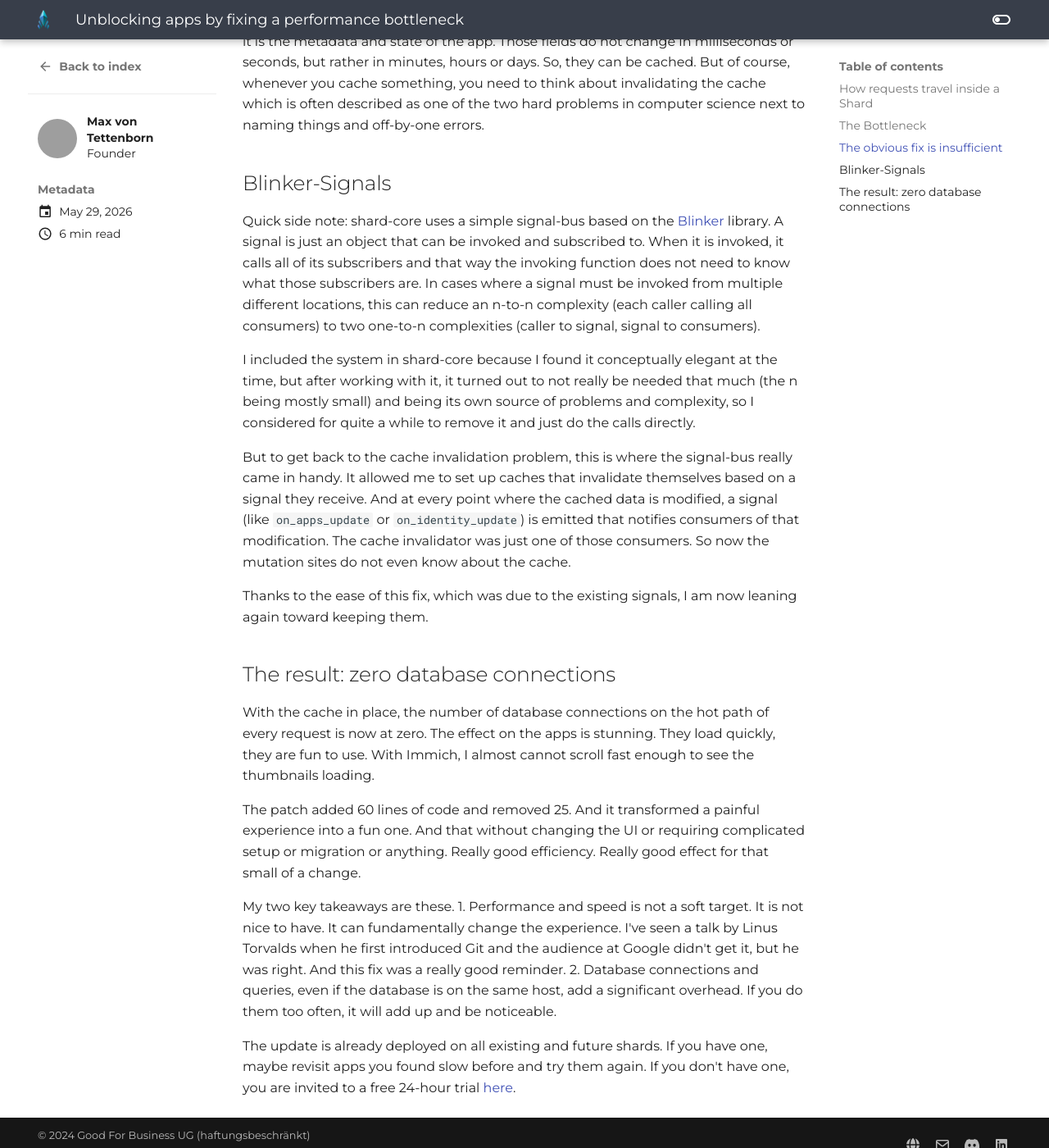
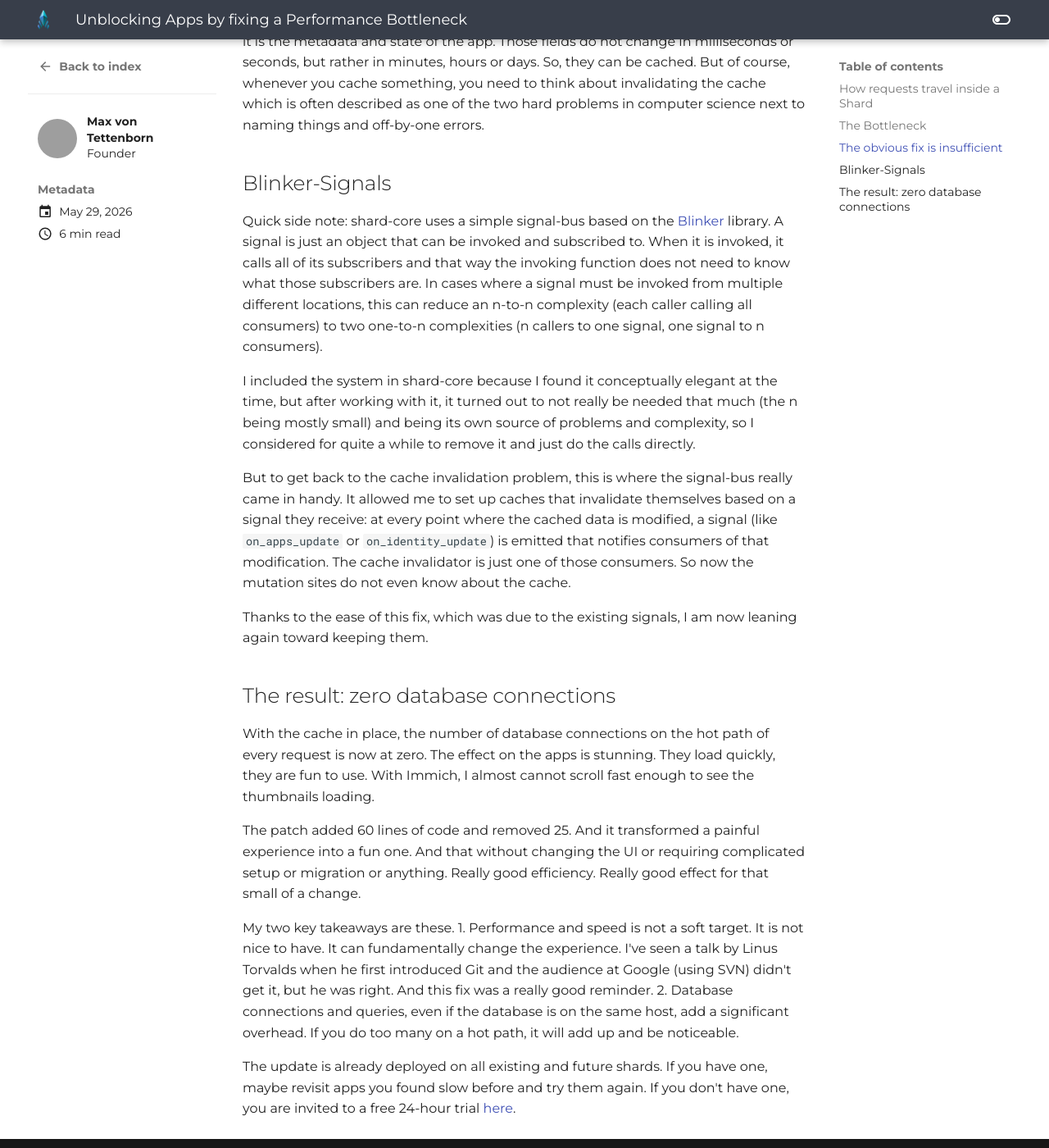
Before and after one commit to FreeshardBase/documentation, an MkDocs documentation site: the page built from docs/blog/posts/2026-05-29_unblocking_apps_performance_bottleneck/main.md, in a window 1280 px wide and 1400 px high, scrolled down 2650 px. Shown: the whole window at 82% size. Built offline with MkDocs 1.6.1 and Material for MkDocs 9.7.7, drawn with Linux system fonts in a browser that asks for light colours; some of the changed text lies outside the part shown; grey boxes are pictures that could not be loaded.

Commit message:
tiny last fixes

```diff
--- a/docs/blog/posts/2026-05-29_unblocking_apps_performance_bottleneck/main.md
+++ b/docs/blog/posts/2026-05-29_unblocking_apps_performance_bottleneck/main.md
@@ -5,7 +5,7 @@ authors:
   - max
 ---
 
-# Unblocking apps by fixing a performance bottleneck
+# Unblocking Apps by fixing a Performance Bottleneck
 
 ![Cover image](cover.png)
 
@@ -51,11 +51,11 @@ After taking a look at what is actually queried from the database for each reque
 
 ## Blinker-Signals
 
-Quick side note: shard-core uses a simple signal-bus based on the [Blinker](https://blinker.readthedocs.io/en/stable/) library. A signal is just an object that can be invoked and subscribed to. When it is invoked, it calls all of its subscribers and that way the invoking function does not need to know what those subscribers are. In cases where a signal must be invoked from multiple different locations, this can reduce an n-to-n complexity (each caller calling all consumers) to two one-to-n complexities (caller to signal, signal to consumers).
+Quick side note: shard-core uses a simple signal-bus based on the [Blinker](https://blinker.readthedocs.io/en/stable/){ target=_blank } library. A signal is just an object that can be invoked and subscribed to. When it is invoked, it calls all of its subscribers and that way the invoking function does not need to know what those subscribers are. In cases where a signal must be invoked from multiple different locations, this can reduce an n-to-n complexity (each caller calling all consumers) to two one-to-n complexities (n callers to one signal, one signal to n consumers).
 
 I included the system in shard-core because I found it conceptually elegant at the time, but after working with it, it turned out to not really be needed that much (the n being mostly small) and being its own source of problems and complexity, so I considered for quite a while to remove it and just do the calls directly.
 
-But to get back to the cache invalidation problem, this is where the signal-bus really came in handy. It allowed me to set up caches that invalidate themselves based on a signal they receive. And at every point where the cached data is modified, a signal (like `on_apps_update` or `on_identity_update`) is emitted that notifies consumers of that modification. The cache invalidator was just one of those consumers. So now the mutation sites do not even know about the cache.
+But to get back to the cache invalidation problem, this is where the signal-bus really came in handy. It allowed me to set up caches that invalidate themselves based on a signal they receive: at every point where the cached data is modified, a signal (like `on_apps_update` or `on_identity_update`) is emitted that notifies consumers of that modification. The cache invalidator is just one of those consumers. So now the mutation sites do not even know about the cache.
 
 Thanks to the ease of this fix, which was due to the existing signals, I am now leaning again toward keeping them.
 
@@ -65,6 +65,6 @@ With the cache in place, the number of database connections on the hot path of e
 
 The patch added 60 lines of code and removed 25. And it transformed a painful experience into a fun one. And that without changing the UI or requiring complicated setup or migration or anything. Really good efficiency. Really good effect for that small of a change.
 
-My two key takeaways are these. 1. Performance and speed is not a soft target. It is not nice to have. It can fundamentally change the experience. I've seen a talk by Linus Torvalds when he first introduced Git and the audience at Google didn't get it, but he was right. And this fix was a really good reminder. 2. Database connections and queries, even if the database is on the same host, add a significant overhead. If you do them too often, it will add up and be noticeable.
+My two key takeaways are these. 1. Performance and speed is not a soft target. It is not nice to have. It can fundamentally change the experience. I've seen a talk by Linus Torvalds when he first introduced Git and the audience at Google (using SVN) didn't get it, but he was right. And this fix was a really good reminder. 2. Database connections and queries, even if the database is on the same host, add a significant overhead. If you do too many on a hot path, it will add up and be noticeable.
 
-The update is already deployed on all existing and future shards. If you have one, maybe revisit apps you found slow before and try them again. If you don't have one, you are invited to a free 24-hour trial [here](https://freeshard.net/en/trial/).
+The update is already deployed on all existing and future shards. If you have one, maybe revisit apps you found slow before and try them again. If you don't have one, you are invited to a free 24-hour trial [here](https://freeshard.net/en/trial/){ target=_blank }.
```
